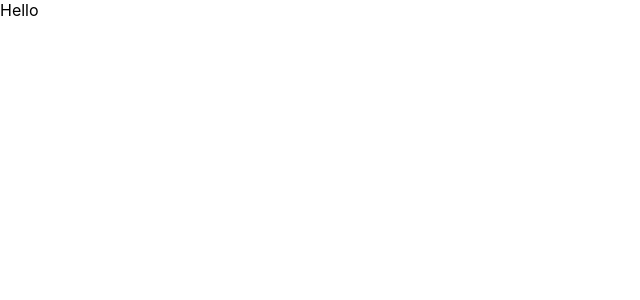
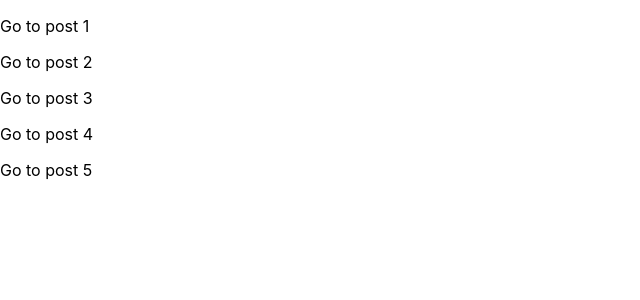
Before and after one commit to Rayhan926/deploy-next-app-on-github, a Next.js app: page / in a window 1280 px wide. Shown: the top 300 px of the page, without its empty margins (0-640 px from the left). Built offline with nearby package versions, Linux system fonts and the light colour scheme.

Commit message:
Added assetPrefix & basePath & image url

```diff
--- a/next.config.js
+++ b/next.config.js
@@ -1,3 +1,5 @@
 module.exports = {
   reactStrictMode: true,
-}
+  basePath: "/deploy-next-app-on-github",
+  assetPrefix: "/deploy-next-app-on-github",
+};
--- a/pages/index.js
+++ b/pages/index.js
@@ -1,7 +1,16 @@
+import Link from 'next/link'
 function index() {
   return (
     <div>
-      Hello
+      {[...Array(5)].map((e,i) => (
+        <p key={i}>
+        <Link href={i+1+''}>
+          <a>
+            Go to post {i+1}
+          </a>
+        </Link>
+        </p>
+      ))}
     </div>
   )
 }
```
